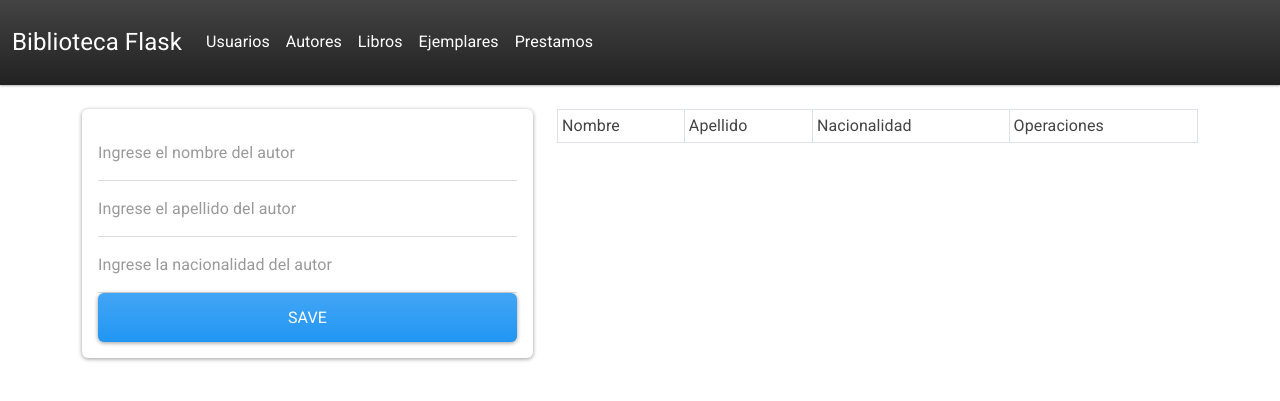
After one commit to Arroll20005/Biblioteca-Flask, a Flask app: page /autor in a window 1280 px wide. The commit adds this page. Shown: the top 401 px of the page. Run offline with Flask 3, Linux system fonts and the light colour scheme; data that the repository does not hold is empty; some libraries are stand-ins or nearby versions.

Commit message:
Implementaciones: Creacion de autor.html y edit-autor.html Rename de index.html a usuario.html Creacion de rutas y metodos de Autor (add_autor, edit_autor, update_autor, delete_autor)

```diff
--- a/App.py
+++ b/App.py
@@ -5,40 +5,42 @@ from flask_mysqldb import MySQL
 
 app = Flask(__name__)
 # Conexion de bd
-app.config['MYSQL_HOST']= '127.0.0.1'
-app.config['MYSQL_USER']= 'root'
-app.config['MYSQL_PASSWORD']= '_Vlol0521'
-app.config['MYSQL_DB']= 'flaskbiblioteca'
+app.config['MYSQL_HOST']= ''
+app.config['MYSQL_USER']= ''
+app.config['MYSQL_PASSWORD']= ''
+app.config['MYSQL_DB']= ''
 mysql= MySQL(app)
 
 # seetings
 app.secret_key = 'mysecretkey'
 
-@app.route('/')
-def index():
+@app.route('/usuario')
+def indexusuario():
     cur = mysql.connection.cursor()
     cur.execute('select * from usuario')
     data = cur.fetchall()
-    return render_template('index.html', usuario = data)
+    return render_template('usuario.html', usuario = data)
 
 @app.route('/add_usuario', methods=['POST'])
 def add_usuario():
     if request.method == 'POST':
+        # strip para evitar errores de espaciado
         nombre = request.form['nombre'].strip()
         apellido = request.form['apellido'].strip()
         email = request.form['email'].strip()
+        # Validacion para evitar campos vacios
         if not nombre or not apellido or not email:
             flash('Todos los campos son obligatorios')
-            return redirect(url_for('index'))
+            return redirect(url_for('indexusuario'))
 
         cur = mysql.connection.cursor()
         cur.execute('insert into usuario (nombre, apellido, email) values (%s, %s, %s)', (nombre, apellido, email))
         mysql.connection.commit()
         flash('Usuario agregado correctamente')
 
-        return redirect(url_for('index'))
+        return redirect(url_for('indexusuario'))
 
-@app.route('/edit/<id>')
+@app.route('/edit_usuario/<id>')
 def get_usuario(id):
     cur = mysql.connection.cursor()
     cur.execute('select * from usuario where usuario_id = %s', (id,))
@@ -46,7 +48,7 @@ def get_usuario(id):
 
     return render_template('edit-usuario.html', usuario = data[0])
 
-@app.route('/update/<id>', methods = ['POST'])
+@app.route('/update_usuario/<id>', methods = ['POST'])
 def update_usuario(id):
     if request.method == 'POST':
         nombre = request.form['nombre'].strip()
@@ -54,7 +56,7 @@ def update_usuario(id):
         email = request.form['email'].strip()
         if not nombre or not apellido or not email:
             flash('Todos los campos son obligatorios')
-            return redirect(url_for('index'))
+            return redirect(url_for('indexusuario'))
 
         cur = mysql.connection.cursor()
         cur.execute("""
@@ -66,17 +68,76 @@ def update_usuario(id):
         """, (nombre, apellido, email, id))
         mysql.connection.commit()
         flash('Usuario actualizado correctamente')
-        return redirect(url_for('index'))
+        return redirect(url_for('indexusuario'))
 
 
-
-@app.route('/delete/<string:id>')
+@app.route('/delete_usuario/<string:id>')
 def delete_usuario(id):
     cur = mysql.connection.cursor()
     cur.execute('delete from usuario where usuario_id = %s', (id,))
     mysql.connection.commit()
     flash('Usuario eliminado correctamente')
-    return redirect(url_for('index'))
+    return redirect(url_for('indexusuario'))
+
+@app.route('/autor')
+def indexautor():
+    cur = mysql.connection.cursor()
+    cur.execute('select * from autor')
+    data = cur.fetchall()
+    return render_template('autor.html', autor = data)
+
+@app.route('/add_autor', methods=['POST'])
+def add_autor():
+        nombre = request.form['nombre'].strip()
+        apellido = request.form['apellido'].strip()
+        nacionalidad = request.form['nacionalidad'].strip()
+        if not nombre or not apellido or not nacionalidad:
+            flash('Todos los campos son obligatorios')
+            return redirect(url_for('indexautor'))
+
+        cur = mysql.connection.cursor()
+        cur.execute('insert into autor (nombre, apellido, nacionalidad) values (%s, %s, %s)', (nombre, apellido, nacionalidad))
+        mysql.connection.commit()
+        flash('Autor agregado correctamente')
+        return redirect(url_for('indexautor'))
+
+@app.route('/edit_autor/<id>')
+def get_autor(id):
+    cur = mysql.connection.cursor()
+    cur.execute('select * from autor where autor_id = %s', (id,))
+    data = cur.fetchall()
+    return render_template('edit-autor.html', autor = data[0])
+
+@app.route('/update_autor/<id>', methods = ['POST'])
+def update_autor(id):
+    nombre = request.form['nombre'].strip()
+    apellido = request.form['apellido'].strip()
+    nacionalidad = request.form['nacionalidad'].strip()
+    if not nombre or not apellido or not nacionalidad:
+        flash('Todos los campos son obligatorios')
+        return redirect(url_for('indexautor'))
+
+    cur = mysql.connection.cursor()
+    cur.execute("""
+        update autor
+        set nombre = %s,
+            apellido = %s,
+            nacionalidad = %s
+        where autor_id = %s
+    """, (nombre, apellido, nacionalidad, id))
+    mysql.connection.commit()
+    flash('Autor actualizado correctamente')
+    return redirect(url_for('indexautor'))
+
+@app.route('/delete_autor/<string:id>')
+def delete_autor(id):
+    cur = mysql.connection.cursor()
+    cur.execute('delete from autor where autor_id = %s', (id,))
+    mysql.connection.commit()
+    flash('Autor eliminado correctamente')
+    return redirect(url_for('indexautor'))
+
+
 
 
 if __name__ == '__main__':
--- /dev/null
+++ b/templates/autor.html
@@ -0,0 +1,69 @@
+{% extends 'layout.html' %}
+{% block body %}
+
+
+<div class="row">
+    <div class="col-md-5">
+        {% with messages = get_flashed_messages() %}
+        {% if messages %}
+        {% for message in messages %}
+        <div class="alert alert-dismissible alert-success">
+            <button type="button" class="btn-close" data-bs-dismiss="alert">
+            </button>
+            {{message}}
+
+        </div>
+        {% endfor %}
+        {% endif %}
+        {% endwith %}
+        <div class="card card-body">
+            <form action="/add_autor" method="POST">
+                <div class="form-group">
+                    <input type="text" name="nombre" required placeholder="Ingrese el nombre del autor"
+                        class="form-control">
+                    <input type="text" name="apellido" required placeholder="Ingrese el apellido del autor"
+                        class="form-control">
+                    <input type="text" name="nacionalidad" required placeholder="Ingrese la nacionalidad del autor"
+                        class="form-control">
+                </div>
+                <div class="form-group text-center">
+                    <button type="submit" class="btn btn-primary w-100">
+                        Save
+                    </button>
+                </div>
+            </form>
+        </div>
+    </div>
+    <div class="col-md-7">
+        <table class="table table-striped table-bordered bg-white table-sm">
+            <thead>
+                <tr>
+                    <td>Nombre</td>
+                    <td>Apellido</td>
+                    <td>Nacionalidad</td>
+                    <td>Operaciones</td>
+
+                </tr>
+            </thead>
+            <tbody>
+                {% for a in autor %}
+                <tr>
+                    <td> {{a.1}} </td>
+                    <td> {{a.2}} </td>
+                    <td> {{a.3}} </td>
+                    <td>
+                        <a href="/edit_autor/{{ a.0 }}" class="btn btn-secondary"> Editar</a>
+                        <a href="/delete_autor/{{ a.0 }}" class="btn btn-danger btn-delete"> Eliminar</a>
+
+                    </td>
+
+                </tr>
+                {% endfor %}
+            </tbody>
+        </table>
+    </div>
+</div>
+
+
+
+{% endblock %}
--- a/templates/edit-usuario.html
+++ b/templates/edit-usuario.html
@@ -3,7 +3,7 @@
 
 <div class="col-md-4 offset-md-4">
     <div class="card card-body">
-        <form action="/update/{{usuario.0}}" method="POST">
+        <form action="/update_usuario/{{usuario.0}}" method="POST">
             <div class="form-group">
                 <input type="text" name="nombre" required placeholder="nombre" value="{{ usuario.1}}"
                     class="form-control">
--- a/templates/layout.html
+++ b/templates/layout.html
@@ -1,5 +1,6 @@
-# https://getbootstrap.com/docs/5.0/getting-started/introduction/
-# https://bootswatch.com/materia/
+<!-- https://getbootstrap.com/docs/5.0/getting-started/introduction/
+     https://bootswatch.com/materia/
+-->
 
 <!DOCTYPE html>
 <html lang="en">
@@ -16,7 +17,7 @@
 
     <nav class="navbar navbar-expand-lg navbar-dark bg-dark ">
         <div class="container-fluid">
-            <a class="navbar-brand" href="/">Biblioteca Flask</a>
+            <a class="navbar-brand" href="/usuario">Biblioteca Flask</a>
             <button class="navbar-toggler" type="button" data-bs-toggle="collapse" data-bs-target="#navbarNav"
                 aria-controls="navbarNav" aria-expanded="false" aria-label="Toggle navigation">
                 <span class="navbar-toggler-icon"></span>
@@ -24,19 +25,19 @@
             <div class="collapse navbar-collapse" id="navbarNav">
                 <ul class="navbar-nav">
                     <li class="nav-item">
-                        <a class="nav-link active" aria-current="page" href="/">Usuarios</a>
+                        <a class="nav-link active" aria-current="page" href="/usuario">Usuarios</a>
                     </li>
                     <li class="nav-item">
-                        <a class="nav-link active" aria-current="page" href="/">Autores</a>
+                        <a class="nav-link active" aria-current="page" href="/autor">Autores</a>
                     </li>
                     <li class="nav-item">
-                        <a class="nav-link active" aria-current="page" href="/">Libros</a>
+                        <a class="nav-link active" aria-current="page" href="/usuario">Libros</a>
                     </li>
                     <li class="nav-item">
-                        <a class="nav-link active" aria-current="page" href="/">Ejemplares</a>
+                        <a class="nav-link active" aria-current="page" href="/usuario">Ejemplares</a>
                     </li>
                     <li class="nav-item">
-                        <a class="nav-link active" aria-current="page" href="/">Prestamos</a>
+                        <a class="nav-link active" aria-current="page" href="/usuario">Prestamos</a>
                     </li>
                 </ul>
             </div>
--- a/templates/index.html
+++ b/templates/usuario.html
@@ -56,8 +56,8 @@
                     <td> {{user.2}} </td>
                     <td> {{user.3}} </td>
                     <td>
-                        <a href="/edit/{{ user.0 }}" class="btn btn-secondary"> Editar</a>
-                        <a href="/delete/{{ user.0 }}" class="btn btn-danger btn-delete"> Eliminar</a>
+                        <a href="/edit_usuario/{{ user.0 }}" class="btn btn-secondary"> Editar</a>
+                        <a href="/delete_usuario/{{ user.0 }}" class="btn btn-danger btn-delete"> Eliminar</a>
 
                     </td>
 
```
Also changed, not shown: templates/edit-autor.html (added, +22 -0 lines).
